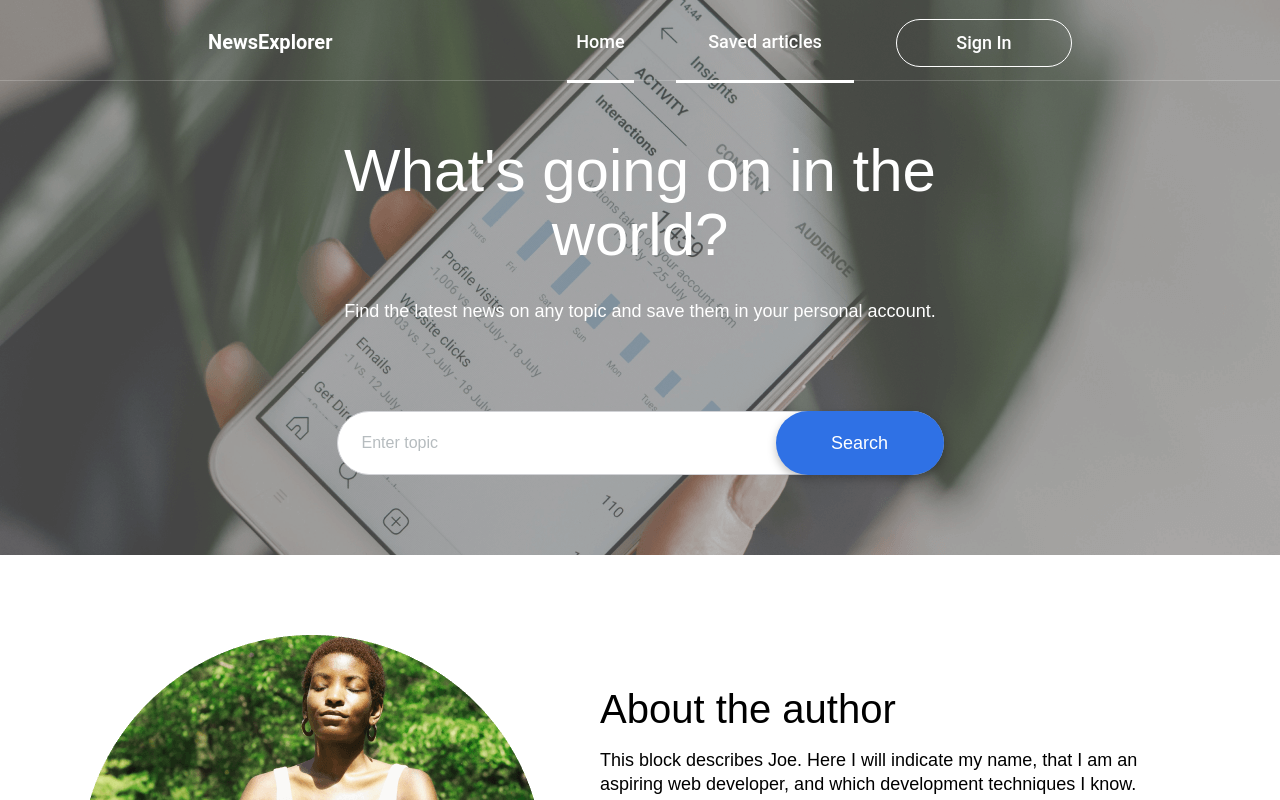
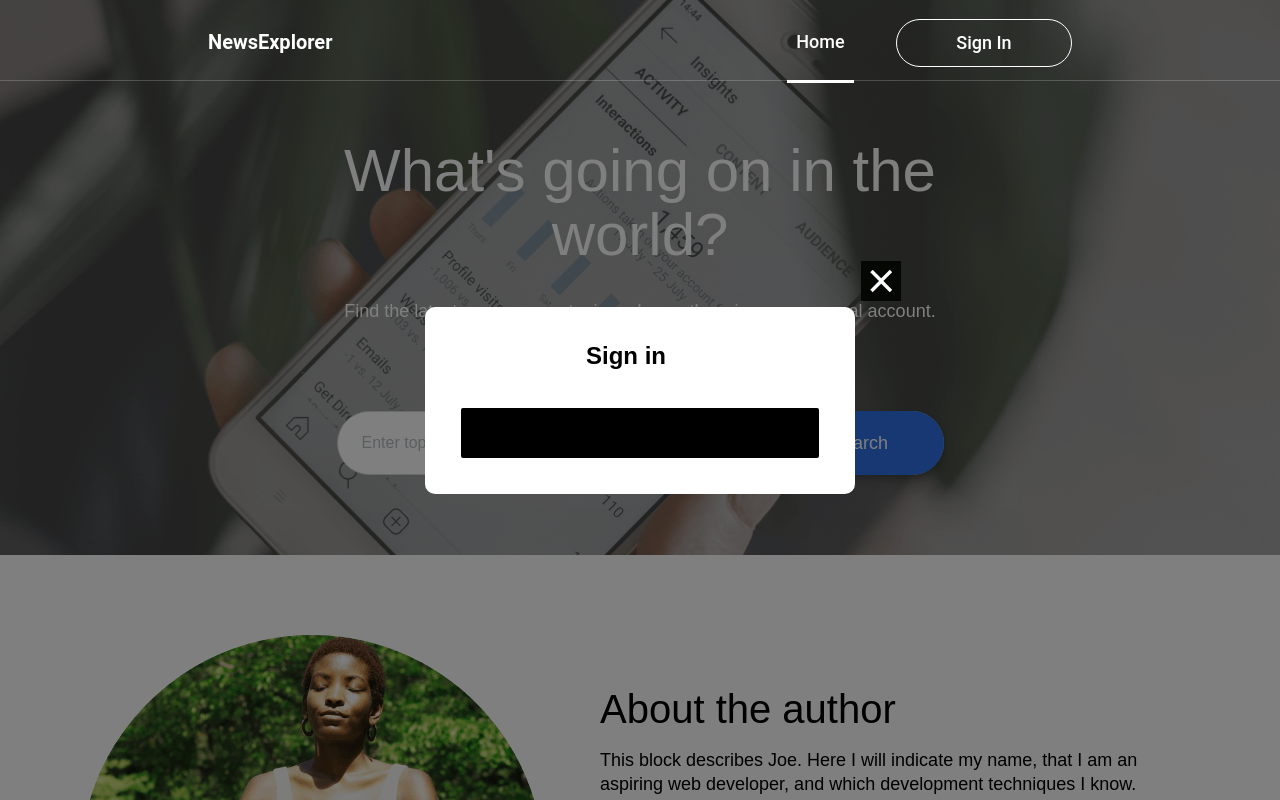
Before and after one commit to RoeJecc/news-explorer-frontend, a React app: page / in a window 1280 px wide. Both pictures are taken after a click on the button "Sign In". Shown: the top 800 px of the page. Built offline with nearby package versions, Linux system fonts and the light colour scheme.

Commit message:
Added sign in popup along w/ signin and logout functionality

```diff
--- a/src/components/App/App.js
+++ b/src/components/App/App.js
@@ -6,11 +6,13 @@ import Preloader from "../Preloader/Preloader";
 import NoResults from "../NoResults/NoResults";
 import SavedNewsHeader from "../SavedNewsHeader/SavedNewsHeader";
 import Footer from "../Footer/Footer";
-import { Switch, Route, useLocation } from "react-router-dom";
+import SignIn from "../SignIn/SignIn";
+import { Switch, Route, useLocation, useHistory } from "react-router-dom";
 import { useEffect, useState } from "react";
 import newsAPI from "../../utils/newsAPI";
 
 function App() {
+  const history = useHistory();
   const [onSavedNews, setOnSavedNews] = useState(false);
   const location = useLocation().pathname.substring(1);
   const [newsCardListShown, setNewsCardListShown] = useState(false);
@@ -19,6 +21,8 @@ function App() {
   const [hasResults, setHasResults] = useState(false);
   const [searchKeyword, setSearchKeyword] = useState([]);
   const [isLoading, setIsLoading] = useState(false);
+  const [loggedIn, setLoggedIn] = useState(false);
+  const [signInOpen, setSignInOpen] = useState(false);
 
   useEffect(() => {
     const savedNewsPath = ["saved-news"];
@@ -52,12 +56,39 @@ function App() {
       });
   }
 
+  function handleSignInClick() {
+    setSignInOpen(true);
+  }
+
+  function handleLogin() {
+    setLoggedIn(true);
+    setSignInOpen(false);
+  }
+
+  function handleLoginSubmit() {
+    handleLogin();
+    history.push("/");
+  }
+
+  function handleLogout() {
+    setLoggedIn(false);
+    history.push("/");
+  }
+
+  function closeAllPopups() {
+    setSignInOpen(false);
+  }
+
   return (
     <div className="App">
       <Header
         onSavedNews={onSavedNews}
         setNewsCardListShown={setNewsCardListShown}
         setSearchKeyword={setSearchKeyword}
+        loggedIn={loggedIn}
+        setLoggedIn={setLoggedIn}
+        onSignInClick={handleSignInClick}
+        onLotout={handleLogout}
       />
       <Switch>
         <Route exact path="/">
@@ -73,6 +104,7 @@ function App() {
               cards={cards}
               shownCards={shownCards}
               setShownCards={setShownCards}
+              onSignInClick={handleSignInClick}
             />
           )}
           {isLoading && <Preloader />}
@@ -92,6 +124,12 @@ function App() {
           />
         </Route>
       </Switch>
+      <SignIn
+        isOpen={signInOpen}
+        onClose={closeAllPopups}
+        onSignInClick={handleSignInClick}
+        onLoginSubmit={handleLoginSubmit}
+      />
       <Footer />
     </div>
   );
--- a/src/components/Header/Header.js
+++ b/src/components/Header/Header.js
@@ -1,18 +1,29 @@
-import { Link } from "react-router-dom";
+import { Link, useHistory } from "react-router-dom";
 import Navigation from "../Navigation/Navigation";
 
-function Header({ onSavedNews, setNewsCardListShown }) {
+function Header({
+  onSavedNews,
+  setNewsCardListShown,
+  loggedIn,
+  onSignInClick,
+  setLoggedIn,
+}) {
   return (
     <header className="header">
       <h2
         className={
-          "header__title " +
-          (onSavedNews ? "header__title_black" : "")
+          "header__title " + (onSavedNews ? "header__title_black" : "")
         }
       >
         NewsExplorer
       </h2>
-      <Navigation onSavedNews={onSavedNews} />
+      <Navigation
+        onSavedNews={onSavedNews}
+        setNewsCardListShown={setNewsCardListShown}
+        loggedIn={loggedIn}
+        setLoggedIn={setLoggedIn}
+        onSignInClick={onSignInClick}
+      />
     </header>
   );
 }
--- a/src/components/Navigation/Navigation.js
+++ b/src/components/Navigation/Navigation.js
@@ -1,7 +1,41 @@
-import { NavLink } from "react-router-dom";
+import { NavLink, useHistory } from "react-router-dom";
 
-function Navigation({ onSavedNews }) {
-  return (
+function Navigation({ onSavedNews, loggedIn, onSignInClick, setLoggedIn }) {
+  const history = useHistory();
+
+  function handleLoginButton() {
+    onSignInClick();
+  }
+
+  function onLogout() {
+    setLoggedIn(false);
+    history.push("/");
+  }
+
+  function logOut() {
+    onLogout();
+  }
+  return !loggedIn ? (
+    <nav className="navigation">
+      <NavLink
+        to="/"
+        className={
+          "navigation__home " + (onSavedNews ? "navigation_type_black" : "")
+        }
+      >
+        Home
+      </NavLink>
+      <button
+        onClick={handleLoginButton}
+        className={
+          "navigation__signin " +
+          (onSavedNews ? "navigation__signin_black" : "")
+        }
+      >
+        Sign In
+      </button>
+    </nav>
+  ) : (
     <nav className="navigation">
       <NavLink
         to="/"
@@ -14,14 +48,21 @@ function Navigation({ onSavedNews }) {
       <NavLink
         to="/saved-news"
         className={
-          "navigation__saved-articles " + (onSavedNews ? "navigation__saved-articles_black" : "")
+          "navigation__saved-articles " +
+          (onSavedNews ? "navigation__saved-articles_black" : "")
         }
       >
         Saved articles
       </NavLink>
-      <button className={
-          "navigation__signin " + (onSavedNews ? "navigation__signin_black" : "")
-        }>Sign In</button>
+      <button
+        onClick={logOut}
+        className={
+          "navigation__signin " +
+          (onSavedNews ? "navigation__signin_black" : "")
+        }
+      >
+        Log Out
+      </button>
     </nav>
   );
 }
--- /dev/null
+++ b/src/components/PopupWithForm/PopupWithForm.css
@@ -0,0 +1,127 @@
+.modal {
+  display: flex;
+  background-color: rgb(0, 0, 0, 0.5);
+  position: fixed;
+  top: 0;
+  bottom: 0;
+  left: 0;
+  right: 0;
+  justify-content: center;
+  visibility: hidden;
+  opacity: 0;
+  transition: visibility 0s linear 0.5s, opacity 0.4s linear;
+}
+
+.modal_open {
+  visibility: visible;
+  opacity: 1;
+  transition-delay: 0s;
+}
+
+.modal__container {
+  background-color: white;
+  display: flex;
+  position: relative;
+  width: 430px;
+  color: black;
+  border-radius: 10px;
+  z-index: 1;
+  align-self: center;
+}
+
+@media screen and (max-width: 550px) {
+  .modal__container {
+    width: 282px;
+  }
+}
+
+.modal__profile {
+  margin: 0;
+  padding: 0;
+  width: 100%;
+  display: flex;
+  flex-direction: column;
+}
+
+.modal__title {
+  margin: 34px 0 20px 36px;
+  padding: 0;
+  font-size: 24px;
+  line-height: 29px;
+  font-weight: 900;
+  max-width: 330px;
+}
+
+@media screen and (max-width: 550px) {
+  .modal__title {
+    margin: 25px 0 76px 22px;
+    font-size: 18px;
+    line-height: 22px;
+  }
+}
+
+.modal__form-submit {
+  background-color: black;
+  border: none;
+  color: white;
+  cursor: pointer;
+  margin: 18px 36px 36px;
+  width: calc(100% - 72px);
+  height: 50px;
+  font-size: 18px;
+  line-height: 22px;
+  border-radius: 2px;
+  transition: opacity 0.4s linear;
+}
+
+.modal__form-submit:hover {
+  opacity: 0.8;
+  transition: opacity 0.4s linear;
+}
+
+@media screen and (max-width: 550px) {
+  .modal__form-submit {
+    width: calc(100% - 44px);
+    margin: 46px 22px 25px;
+    font-size: 14px;
+    line-height: 17px;
+  }
+}
+
+.modal__form-submit_disabled {
+  opacity: 0.2;
+  color: black;
+  background-color: #e5e5e5;
+  outline: auto;
+}
+
+.modal__close-button {
+  background-image: url("../../images/closebutton.png");
+  background-position: center;
+  background-repeat: no-repeat;
+  background-color: rgb(0, 0, 0, 0);
+  border: none;
+  height: 48px;
+  width: 48px;
+  align-self: flex-end;
+  justify-self: flex-end;
+  position: absolute;
+  right: -50px;
+  top: -50px;
+  cursor: pointer;
+  transition: opacity 0.4s linear;
+}
+
+.modal__close-button:hover {
+  opacity: 0.6;
+  transition: opacity 0.4s linear;
+}
+
+@media screen and (max-width: 550px) {
+  .modal__close-button {
+    right: 0;
+    top: -41px;
+    height: 26px;
+    width: 26px;
+  }
+}
--- /dev/null
+++ b/src/components/PopupWithForm/PopupWithForm.js
@@ -0,0 +1,38 @@
+function PopupWithForm({
+  name,
+  isOpen,
+  title,
+  onClose,
+  buttonText,
+  children,
+  onSubmit,
+}) {
+  return (
+    <div
+      className={`modal modal_type_${name} ${isOpen ? "modal_open" : ""}`}
+      onClick={onClose}
+    >
+      <div className="modal__container">
+        <form
+          name={`${name}`}
+          onSubmit={onSubmit}
+          className={`modal__profile modal__${name}`}
+        >
+          <h3 className="modal__title">{title}</h3>
+          {children}
+          <button className="modal__form-submit" type="submit">
+            {buttonText}
+          </button>
+          <button
+            className="modal__close-button modal__close-button_profile"
+            type="reset"
+            name="close"
+            onClick={onClose}
+          />
+        </form>
+      </div>
+    </div>
+  );
+}
+
+export default PopupWithForm;
--- /dev/null
+++ b/src/components/SignIn/SignIn.js
@@ -0,0 +1,20 @@
+import PopupWithForm from "../PopupWithForm/PopupWithForm";
+
+function SignIn({ isOpen, onClose, onLoginSubmit, onSignInClick, hasError }) {
+  function handleSubmit(e) {
+    e.preventDefault();
+    onLoginSubmit();
+  }
+
+  return (
+    <PopupWithForm
+      name="signin"
+      title="Sign in"
+      isOpen={isOpen}
+      onClose={onClose}
+      onSubmit={handleSubmit}
+    ></PopupWithForm>
+  );
+}
+
+export default SignIn;
--- a/src/index.css
+++ b/src/index.css
@@ -11,6 +11,8 @@
 @import url(./components/NoResults/NoResults.css);
 @import url(./components/SavedNewsHeader/SavedNewsHeader.css);
 @import url(./components/Footer/Footer.css);
+@import url(./components/PopupWithForm/PopupWithForm.css);
+@import url(./components/SignIn/SignIn.css);
 
 html,
 body {
```
Also changed, not shown: src/components/SignIn/SignIn.css (added), src/images/closebutton.png (added).
